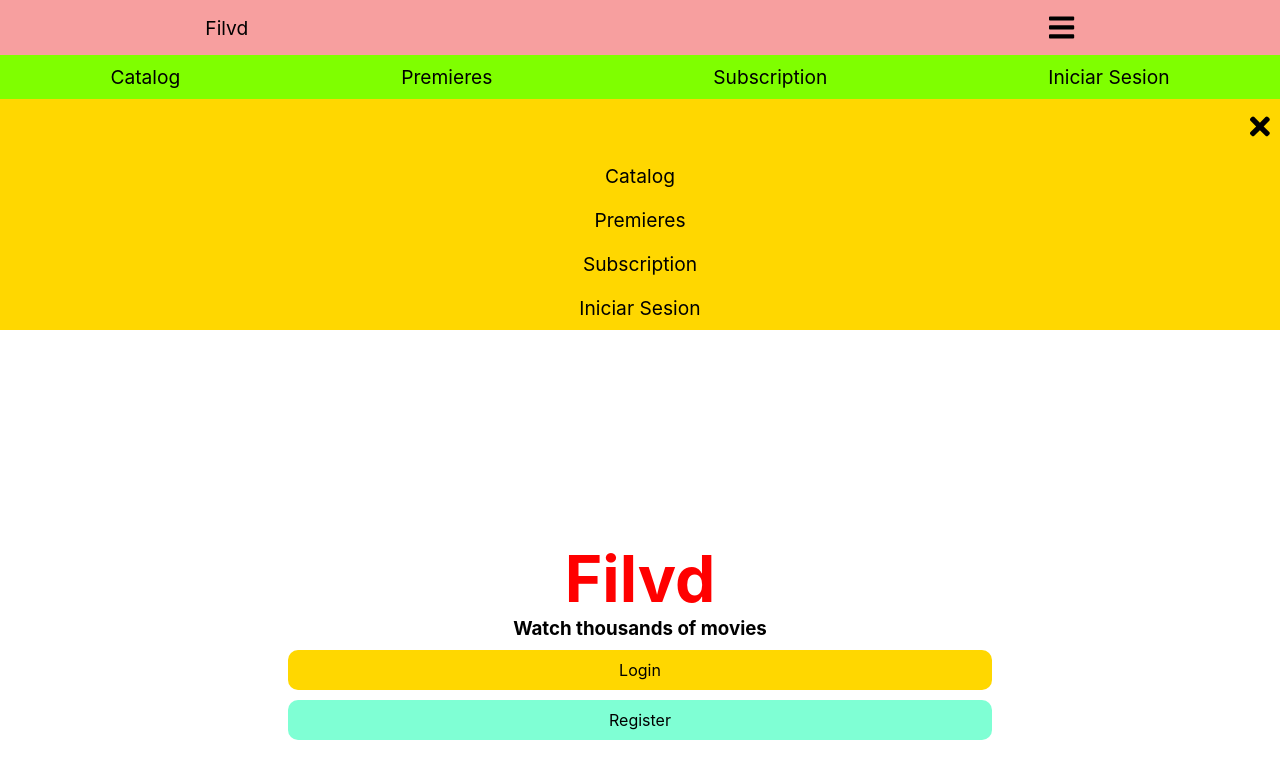
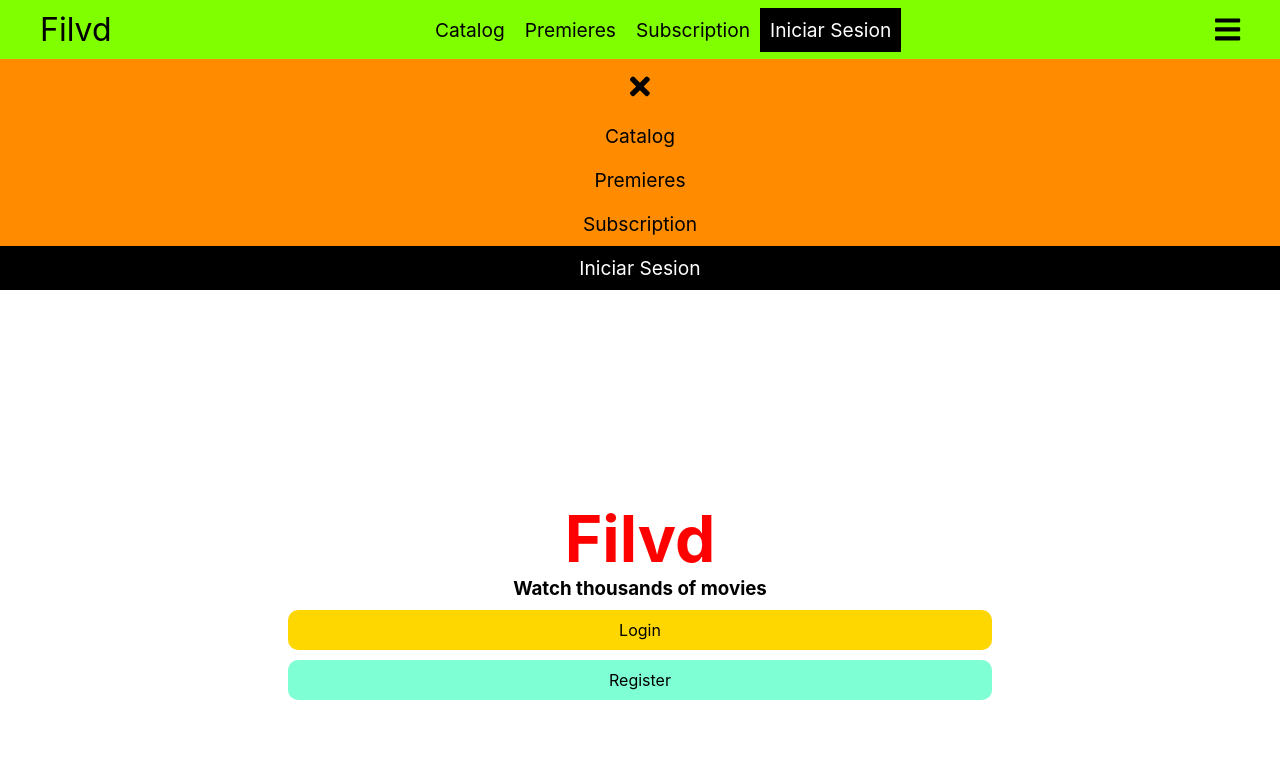
Before and after one commit to alxmcr/react-filvd, a React (Create React App) app: page / in a window 1280 px wide. Shown: the top 778 px of the page. Built offline with nearby package versions, Linux system fonts and the light colour scheme.

Commit message:
* Fix HTML and CSS

```diff
--- a/src/components/AppHeader/AppHeader.css
+++ b/src/components/AppHeader/AppHeader.css
@@ -2,7 +2,7 @@
     display: block;
     font-size: 1.8rem;
     padding: 10px;
-    text-align: right;
+    text-align: center;
 }
 
 .header__link {
@@ -10,49 +10,54 @@
     color: black;
     font-size: 1.2rem;
     padding: 10px;
+    text-align: center;
     text-decoration: none;
 }
 
-.header__icon:hover, .header__link:hover {
+.header__link:hover {
     background-color: black;
     color: white;
     cursor: pointer;
 }
 
-.header__link {
-    text-align: center;
+.header__link--brand{
+    font-size: 2rem;
+}
+
+.header__link--login{
+    background-color: black;
+    color: white;
 }
 
 .header__nav {
-    background-color: rgb(247, 159, 159);
+    background-color: rgb(179, 223, 153);
 }
 
-.header__submenu, .header__submenu {
+.header__menu, .header__submenu {
     list-style-type: none;
     list-style-position: inside;
 }
 
-.header__submenu--brand {
-    display: flex;
-    flex-direction: row;
-    justify-content: space-around;
-    align-items: center;
+.header__menu--desktop {
+    background-color: darkcyan;
 }
 
-.header__submenu--mobile {
-    background-color: gold;
-    display: flex;
-    flex-direction: column;
-    justify-content: space-around;
+.header__menu--mobile {
+    background-color: darkorange;
 }
 
 /* // Medium devices (tablets, 768px and up) */
 
 @media (min-width: 768px) {
-    .header__submenu--desktop {
+    .header__menu--desktop {
         background-color: chartreuse;
+    }
+    .header__submenu--desktop, .header__menu--desktop {
+        align-items: center;
         display: flex;
         flex-direction: row;
-        justify-content: space-around;
+        justify-content: space-between;
+        padding: 0 30px;
+        text-align: center;
     }
 }
--- a/src/components/AppHeader/AppHeader.jsx
+++ b/src/components/AppHeader/AppHeader.jsx
@@ -6,18 +6,11 @@ import './AppHeader.css'
 export default function AppHeader() {
     return <header>
         <nav className="header__nav" role="navigation" aria-label="main navigation">
-            <ul className="header__submenu header__submenu--brand">
+            <ul className="header__menu  header__menu--desktop">
                 <li className="header__item">
                     <a href="/" className="header__link header__link--brand">Filvd</a>
                 </li>
                 <li className="header__item">
-                </li>
-                <li className="header__item">
-                    <i className="header__icon header__icon--menu">
-                        <FontAwesomeIcon icon={faBars} />
-                    </i>
-                </li>
-            </ul>
                     <ul className="header__submenu header__submenu--desktop">
                         <li className="header__item">
                             <a href="/catalog" className="header__link">Catalog</a>
@@ -32,7 +25,15 @@ export default function AppHeader() {
                             <a href="/login" className="header__link header__link--login">Iniciar Sesion</a>
                         </li>
                     </ul>
-            <ul className="header__submenu header__submenu--mobile">
+                </li>
+                <li className="header__item">
+                    <i className="header__icon header__icon--menu">
+                        <FontAwesomeIcon icon={faBars} />
+                    </i>
+                </li>
+            </ul>
+
+            <ul className="header__menu header__menu--mobile">
                 <li className="header__item">
                     <i className="header__icon header__icon--close">
                         <FontAwesomeIcon icon={faTimes} />
```
Lines whose indentation alone changed are shown as unchanged.
